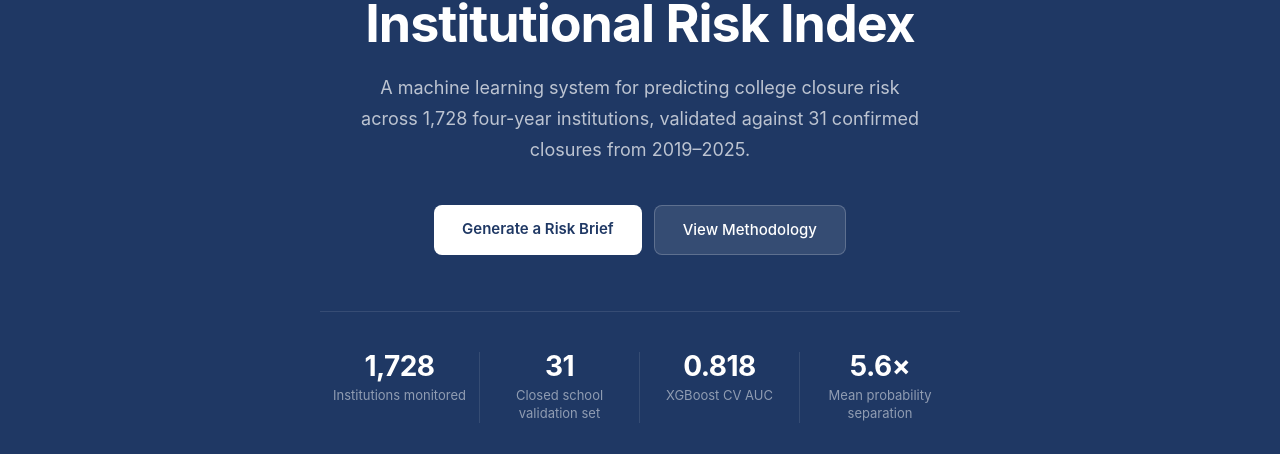
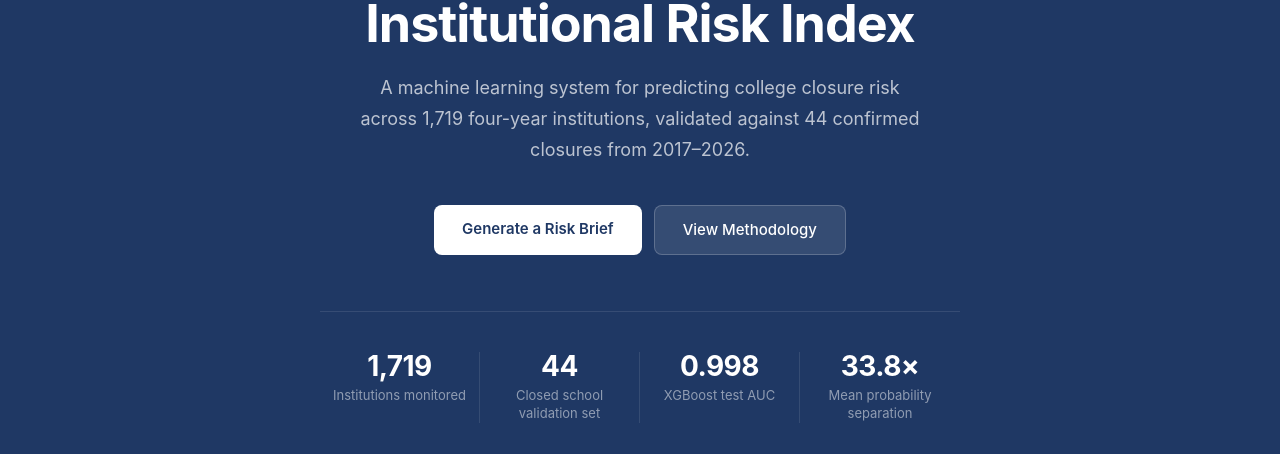
Before and after one commit to ecoulter350/institutional-risk-index, a Next.js app: page / in a window 1280 px wide. Shown: the part 240-694 px from the top of the page. Built offline with nearby package versions, Linux system fonts and the light colour scheme.

Commit message:
Update Hero.js
1,728 → 1,719 institutions
31 → 44 closed school validation set (43 verified + Hodges)
0.818 → 0.998 XGBoost test AUC
5.6× → 33.8× mean probability separation
Description: update institution count and validation set count

```diff
--- a/components/Hero.js
+++ b/components/Hero.js
@@ -43,8 +43,8 @@ export default function Hero() {
           margin: '0 auto 40px',
         }}>
           A machine learning system for predicting college closure risk across
-          1,728 four-year institutions, validated against 31 confirmed closures
-          from 2019–2025.
+          1,719 four-year institutions, validated against 44 confirmed closures
+          from 2017–2026.
         </p>
 
         <div style={{
@@ -95,10 +95,10 @@ export default function Hero() {
           margin: '0 auto',
         }}>
           {[
-            { value: '1,728', label: 'Institutions monitored' },
-            { value: '31', label: 'Closed school validation set' },
-            { value: '0.818', label: 'XGBoost CV AUC' },
-            { value: '5.6×', label: 'Mean probability separation' },
+            { value: '1,719', label: 'Institutions monitored' },
+            { value: '44', label: 'Closed school validation set' },
+            { value: '0.998', label: 'XGBoost test AUC' },
+            { value: '33.8×', label: 'Mean probability separation' },
           ].map((stat, i) => (
             <div key={i} style={{
               borderRight: i < 3 ? '1px solid rgba(255,255,255,0.1)' : 'none',
```
